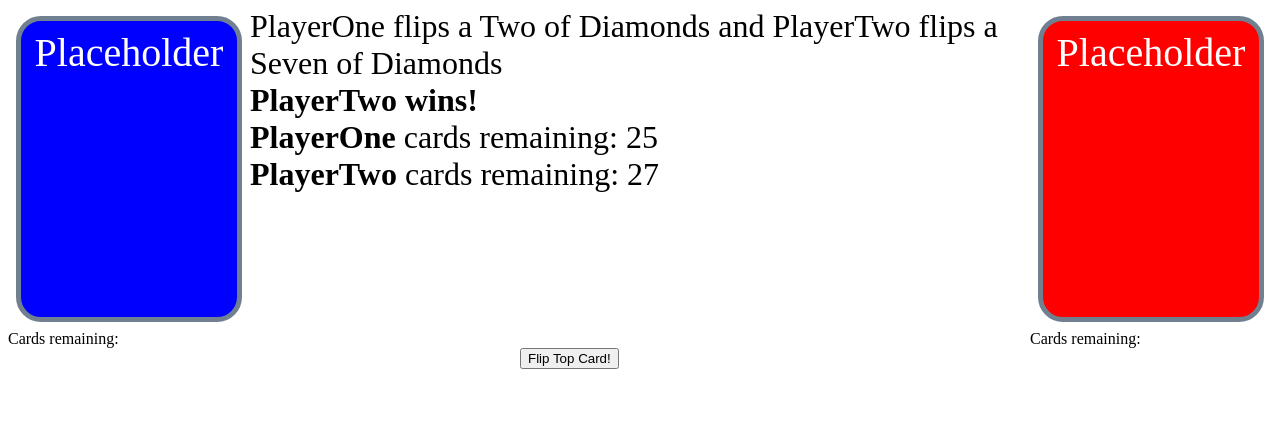
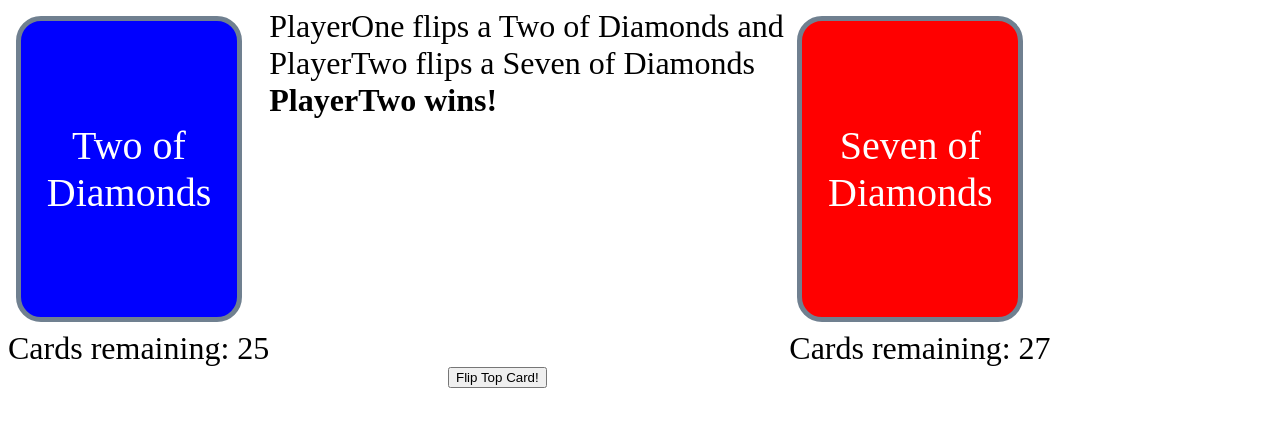
Before and after one commit to mooney79/js-high-low-game, a plain HTML site: page index.html in a window 1280 px wide. Both pictures are taken after a click on the button "Flip Top Card!". Drawn offline with Linux system fonts and the light colour scheme.

Commit message:
additonal features added

```diff
--- a/index.html
+++ b/index.html
@@ -4,19 +4,19 @@
     <meta charset="UTF-8">
     <meta http-equiv="X-UA-Compatible" content="IE=edge">
     <meta name="viewport" content="width=device-width, initial-scale=1.0">
-    <title>Document</title>
+    <title>High-Low Game</title>
     <link rel=StyleSheet href="style.css">
 </head>
 <body>
     <div class="play-area">
         <div class="play1 area">
-            <div class="card left player1">Placeholder</div>
-            <div class="player1 card-count">Cards remaining:</div>
+            <div class="card left player1"></div>
+            <div class="p1-card-count">Cards remaining:</div>
         </div>
         <div type="text" class="description"> </div>
         <div class="play2 area">
-            <div class="card right player2">Placeholder</div>
-            <div class="player2 card-count">Cards remaining:</div>
+            <div class="card right player2"></div>
+            <div class="p2-card-count">Cards remaining:</div>
         </div>
     </div>
     <button class="play">Flip Top Card!</button>
--- a/main.js
+++ b/main.js
@@ -54,7 +54,12 @@ let holdingSpace = {};
 //>>>>>>>>> DOM ELEMENTS <<<<<<<<<<
 
 let $descPane = document.querySelector(".description");
+let $p1cardCount = document.querySelector(".p1-card-count");
+let $p2cardCount = document.querySelector(".p2-card-count");
 let $playButton = document.querySelector("button");
+let $leftCard = document.querySelector(".left");
+let $rightCard = document.querySelector(".right");
+
 
 //>>>>>>>>> CONSTRUCTORS <<<<<<<<<<
 
@@ -102,6 +107,8 @@ Game.prototype.compareTopCard = function (){
     if (playerOneDeck.cards[0].value > playerTwoDeck.cards[0].value){
         $descPane.innerHTML += `PlayerOne flips a ${playerOneDeck.cards[0].name} and PlayerTwo flips a ${playerTwoDeck.cards[0].name}<br>`;
         $descPane.innerHTML += '<b>PlayerOne</b> wins!<br>';
+        $leftCard.innerHTML = `${playerOneDeck.cards[0].name}`;
+        $rightCard.innerHTML = `${playerTwoDeck.cards[0].name}`;
         console.log('P1 wins!');
         let holdingSpace = playerOneDeck.cards[0];
         playerOneDeck.cards.shift();
@@ -113,12 +120,17 @@ Game.prototype.compareTopCard = function (){
             playerOneDeck.cards = [...playerOneDeck.cards, ...holdingDeck];
             holdingDeck = [];
         };
-        $descPane.innerHTML += `<b>PlayerOne</b> cards remaining: ${playerOneDeck.cards.length}<br>`;
-        $descPane.innerHTML += `<b>PlayerTwo</b> cards remaining: ${playerTwoDeck.cards.length}<br>`;
+        // $descPane.innerHTML += `<b>PlayerOne</b> cards remaining: ${playerOneDeck.cards.length}<br>`;
+        // $descPane.innerHTML += `<b>PlayerTwo</b> cards remaining: ${playerTwoDeck.cards.length}<br>`;
+        $p1cardCount.innerHTML = `Cards remaining: ${playerOneDeck.cards.length}`;
+        $p2cardCount.innerHTML = `Cards remaining: ${playerTwoDeck.cards.length}`;
+        $descPane.scrollTop = $descPane.scrollHeight;
     } else if (playerOneDeck.cards[0].value < playerTwoDeck.cards[0].value){
         $descPane.innerHTML += `PlayerOne flips a ${playerOneDeck.cards[0].name} and PlayerTwo flips a ${playerTwoDeck.cards[0].name}<br>`;
         $descPane.innerHTML += '<b>PlayerTwo wins!</b><br>';
         console.log('P2 wins!');
+        $leftCard.innerHTML = `${playerOneDeck.cards[0].name}`;
+        $rightCard.innerHTML = `${playerTwoDeck.cards[0].name}`;
         let holdingSpace = playerTwoDeck.cards[0];
         playerTwoDeck.cards.shift();
         playerTwoDeck.cards.push(holdingSpace);
@@ -129,12 +141,18 @@ Game.prototype.compareTopCard = function (){
             playerTwoDeck.cards = [...playerTwoDeck.cards, ...holdingDeck];
             holdingDeck = [];
         }
-        $descPane.innerHTML += `<b>PlayerOne</b> cards remaining: ${playerOneDeck.cards.length}<br>`;
-        $descPane.innerHTML += `<b>PlayerTwo</b> cards remaining: ${playerTwoDeck.cards.length}<br>`;
+        // $descPane.innerHTML += `<b>PlayerOne</b> cards remaining: ${playerOneDeck.cards.length}<br>`;
+        // $descPane.innerHTML += `<b>PlayerTwo</b> cards remaining: ${playerTwoDeck.cards.length}<br>`;
+        $p1cardCount.innerHTML = `Cards remaining: ${playerOneDeck.cards.length}`;
+        $p2cardCount.innerHTML = `Cards remaining: ${playerTwoDeck.cards.length}`;
+        $descPane.scrollTop = $descPane.scrollHeight;
     } else {
         $descPane.innerHTML += `PlayerOne flips a ${playerOneDeck.cards[0].name} and PlayerTwo flips a ${playerTwoDeck.cards[0].name}<br>`;
+        $leftCard.innerHTML = `${playerOneDeck.cards[0].name}`;
+        $rightCard.innerHTML = `${playerTwoDeck.cards[0].name}`;
         $descPane.innerHTML += 'War Initiated!<br> Each player burns three cards unseen!<br>';
         console.log('War Initiated!');
+        $descPane.scrollTop = $descPane.scrollHeight;
         if (playerOneDeck.cards.length < 3 && playerTwoDeck.cards.length < 3) {
             console.log('Game Over!');
             return;
@@ -154,6 +172,13 @@ Game.prototype.compareTopCard = function (){
         }
     }
 };
+
+//>>>>>>>>>> Utility Functions <<<<<<<<<<<<
+
+// function updateScroll(){
+//     $descPane.scrollTop = $descPane.scrollHeight;
+// }
+
 
 //>>>>>>>>>>> Instantiating Cards <<<<<<<<<<
 
--- a/style.css
+++ b/style.css
@@ -4,13 +4,14 @@
 
 .description {
     font-size: 2rem;
-    width: auto;
+    width: 65vh;
     height: 35vh;
     max-height: 35vh;
     overflow-y: scroll;
 }
 
 .card {
+    display: flex;
     width: 25vh;
     height: 35vh;
     background-color: white;
@@ -20,6 +21,7 @@
     margin:1vh;
     color: white;
     text-align: center;
+    align-items: center;
     font-size: 5vh;
 }
 
@@ -32,8 +34,8 @@
 }
 
 button{
-    margin-left: 40vw;
-    margin-right: 40vw;
+    margin-left: 55vh;
+    margin-right: 55vh;
 }
 
 .play-area{
@@ -45,3 +47,7 @@ button{
     display: flex;
     flex-direction: column;
 }
+
+.p1-card-count, .p2-card-count {
+    font-size: 2rem;
+}
```
